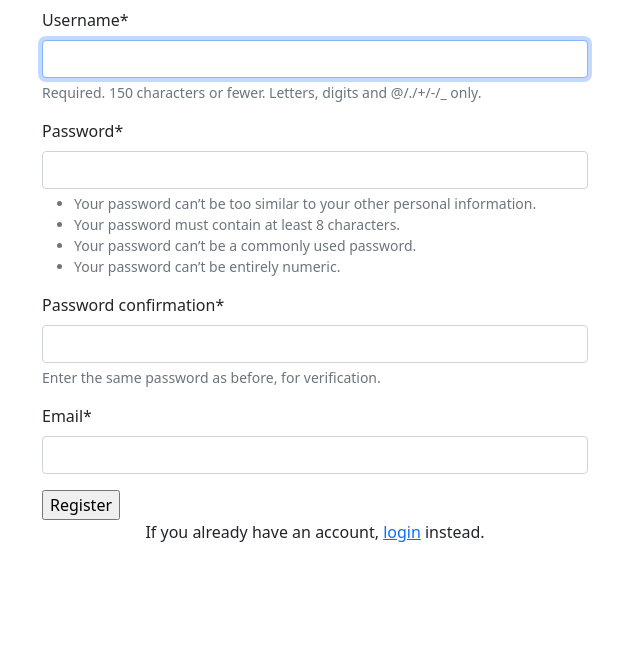
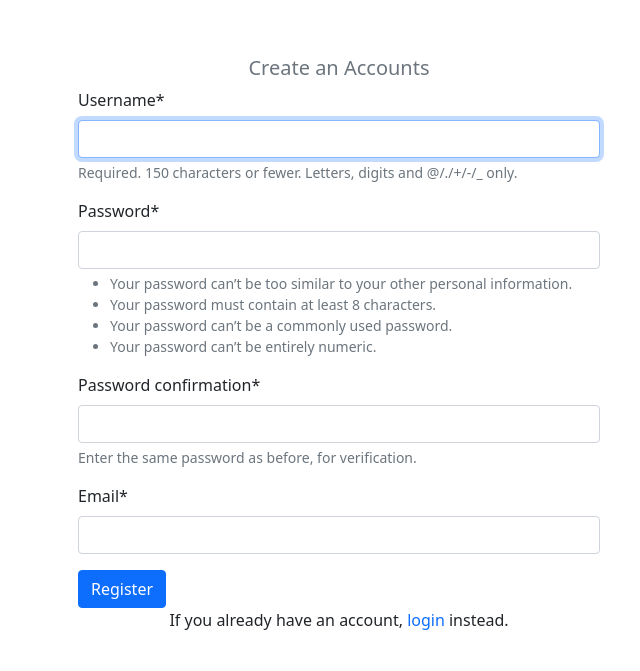
Before and after one commit to rcoffie/simple-blog-app, a Django app: page /accounts/register in a window 1280 px wide. Shown: the part 56-727 px from the top of the page, without its empty margins (40-680 px from the left). Run offline with Django 4.2, Linux system fonts and the light colour scheme; some libraries are stand-ins or nearby versions.

Commit message:
refactoringv1

```diff
--- a/templates/accounts/login.html
+++ b/templates/accounts/login.html
@@ -4,6 +4,7 @@
 <div class="container">
   <div class="row">
     <div class="col-md-8">
+      <h5 class="text-center text-secondary">Login</h5>
       <form class="" action="" method="POST">
         {% csrf_token %}
         {{login_form|crispy}}
--- a/templates/accounts/register.html
+++ b/templates/accounts/register.html
@@ -5,13 +5,15 @@
 
 <div class="container">
   <div class="row">
-    <div class="col-md-6">
+
+    <div class="col-md-6 m-4 p-4">
+    <h5 class="text-center text-secondary">Create an Accounts</h5>
       <form class="" action="" method="POST">
         {% csrf_token %}
         {{register_form|crispy}}
-        <input type="submit" name="" value="Register">
+        <input class="btn btn-primary" type="submit" name="" value="Register">
       </form>
-      <p class="text-center">If you already have an account, <a href="#">login</a> instead.</p>
+      <p class="text-center">If you already have an account, <a class="text-decoration-none" href="{% url 'login' %}">login</a> instead.</p>
     </div>
   </div>
 </div>
```
Also changed, not shown: post/models.py (+2 -6 lines), post/migrations/0033_alter_comment_comments_alter_posts_status.py (added).
